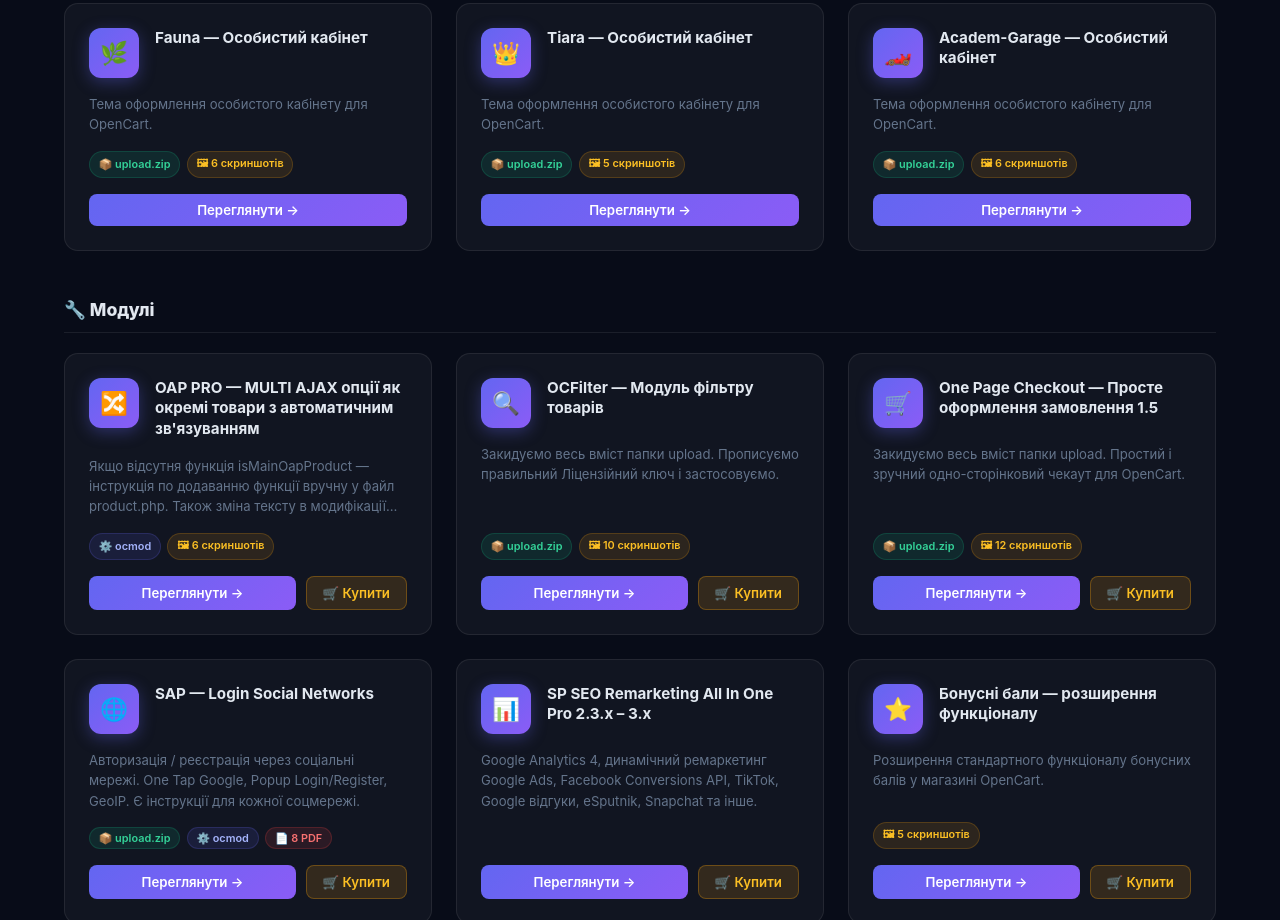
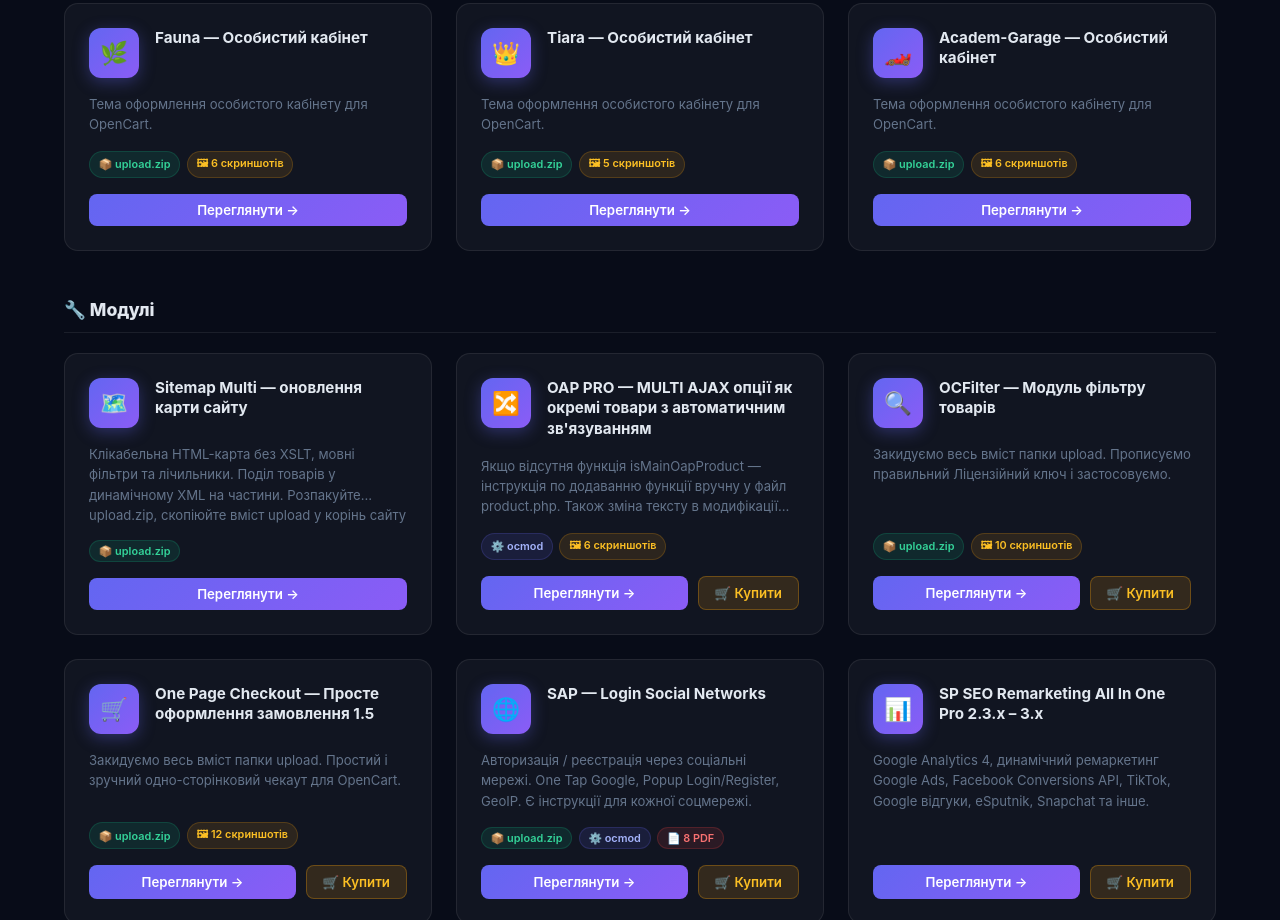
Before and after one commit to TeraGroup-webstudio/opencart-modules, a plain HTML site: page index.html in a window 1280 px wide. Shown: the part 961-1881 px from the top of the page. Drawn offline with Linux system fonts and the light colour scheme.

Commit message:
Add Sitemap Multi card to modules section in index.html

```diff
--- a/index.html
+++ b/index.html
@@ -360,6 +360,21 @@
     <div class="cat-header">🔧 Модулі</div>
     <div class="grid">
 
+      <!-- Sitemap Multi -->
+      <a class="card" href="moduli/sitemap-upgrade-kit/">
+        <div class="card-top">
+          <div class="avatar">🗺️</div>
+          <div class="card-name">Sitemap Multi — оновлення карти сайту</div>
+        </div>
+        <div class="card-desc">Клікабельна HTML-карта без XSLT, мовні фільтри та лічильники. Поділ товарів у динамічному XML на частини. Розпакуйте upload.zip, скопіюйте вміст upload у корінь сайту та внесіть правки за інструкцією для Ukraine.com.ua.</div>
+        <div class="badges">
+          <span class="badge b-zip">📦 upload.zip</span>
+        </div>
+        <div class="card-actions">
+          <span class="btn btn-primary">Переглянути →</span>
+        </div>
+      </a>
+
       <!-- OAP PRO -->
       <a class="card" href="moduli/oap-pro-multi-ajax-optsiyi-yak-okremi-tovary-z-avtomatychnym-zvyazuvannyam/">
         <div class="card-top">
```
